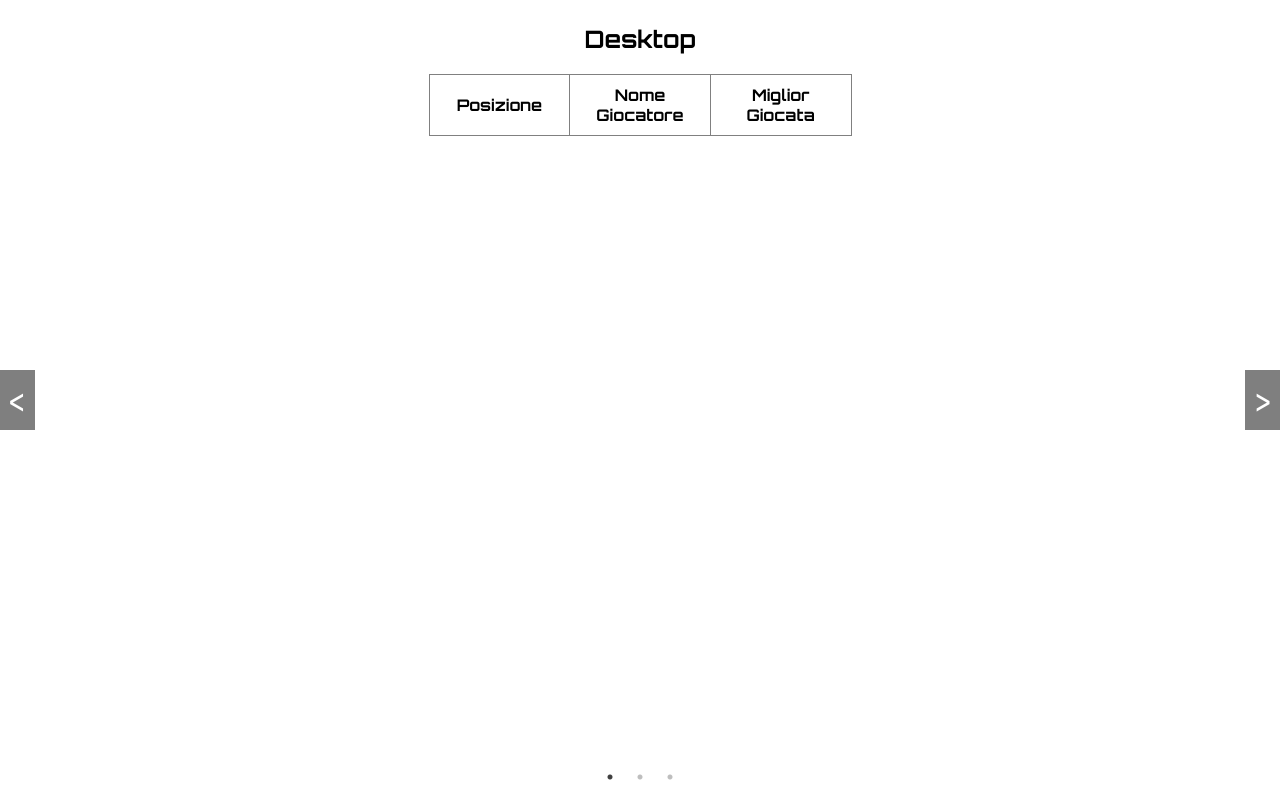
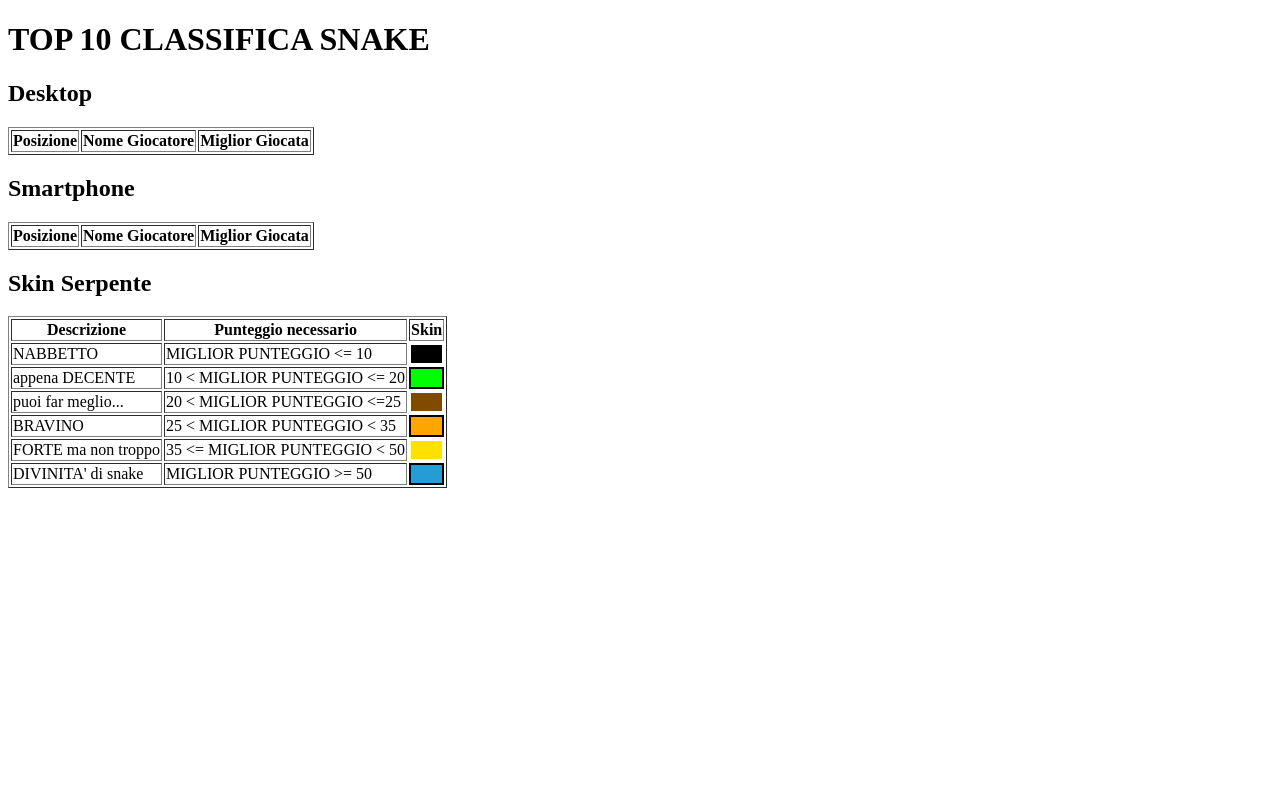
Before and after one commit to EnricoAbbona/SNAKE, a PHP site: page /classifica.html in a window 1280 px wide. Run offline with PHP 8.4, Linux system fonts and the light colour scheme; lists and menus that the app fills with data are empty.

Commit message:
comeback to old version

```diff
--- a/classifica.html
+++ b/classifica.html
@@ -5,13 +5,12 @@
 <meta name="viewport" content="width=device-width, initial-scale=1.0">
 <title>Classifica snake</title>
 <link rel="icon" type="image/x-icon" href="resources/snake.ico"/>
-    <link href="https://fonts.googleapis.com/css?family=Press+Start+2P" rel="stylesheet"/>
+<link
+  href="https://fonts.googleapis.com/css?family=Press+Start+2P"
+  rel="stylesheet"
+/>
 <link rel="stylesheet" href="classifica.css">
-    <link rel="stylesheet" type="text/css" href="https://cdnjs.cloudflare.com/ajax/libs/slick-carousel/1.8.1/slick.min.css"/>
-    <link rel="stylesheet" type="text/css" href="https://cdnjs.cloudflare.com/ajax/libs/slick-carousel/1.8.1/slick-theme.min.css"/>
 <script src="https://ajax.googleapis.com/ajax/libs/jquery/3.5.1/jquery.min.js"></script>
-    <script type="text/javascript" src="https://cdnjs.cloudflare.com/ajax/libs/slick-carousel/1.8.1/slick.min.js"></script>
-    <link rel="stylesheet" href="ranking.css" />
 <script>
 $(document).ready(function(){
     // Funzione per caricare i dati tramite AJAX e popolare le tabelle
@@ -22,7 +21,7 @@
             type: 'GET',
             data: { mobile: false },
             success: function(data) {
-                    $('#desktop_data').html(data); // Popola la sezione con i dati ottenuti
+                $('#tabella1').html(data); // Popola la prima tabella con i dati ottenuti
             }
         });
 
@@ -32,64 +31,39 @@
             type: 'GET',
             data: { mobile: true },
             success: function(data) {
-                    $('#mobile_data').html(data); // Popola la sezione con i dati ottenuti
+                $('#tabella2').html(data); // Popola la seconda tabella con i dati ottenuti
             }
         });
     }
 
-        // Inizializza la funzione caricaDati() quando la pagina è pronta
+    // Chiama la funzione caricaDati() quando la pagina è pronta
     caricaDati();
-
-        // Inizializza il carosello
-        $('.carousel').slick({
-            infinite: false, // Disable looping
-            slidesToShow: 1,
-            slidesToScroll: 1,
-            arrows: false,
-            dots: true
-        });
-
-        // Aggiungi eventi per i bottoni di navigazione
-        $('#prevButton').click(function(){
-            $('.carousel').slick('slickPrev');
-        });
-
-        $('#nextButton').click(function(){
-            $('.carousel').slick('slickNext');
-        });
 });
 </script>
+<link rel="stylesheet" href="ranking.css" />
 </head>
 <body>
-    <div class="carousel-container">
-        <div class="carousel">
-            <div class="elemento_carosello">
+<h1>TOP 10 CLASSIFICA SNAKE</h1>
+
 <h2 class="device">Desktop</h2>
-                    <div id="desktop_data">
-                        <table border="1">
+<table id="tabella1" border="1">
     <tr>
         <th>Posizione</th>
         <th>Nome Giocatore</th>
         <th>Miglior Giocata</th>
     </tr>
 </table>
-                    </div>
-                </div>
-            <div class="elemento_carosello">
+
 <h2 class="device">Smartphone</h2>
-                <div id="mobile_data">
-                    <table border="1">
+<table id="tabella2" border="1">
     <tr>
         <th>Posizione</th>
         <th>Nome Giocatore</th>
         <th>Miglior Giocata</th>
     </tr>
 </table>
-                </div>
-            </div>
-            <div class="elemento_carosello">
+
 <h2>Skin Serpente</h2>
-                <div>
 <table border="1">
     <thead>
         <tr>
@@ -99,21 +73,16 @@
         </tr>
     </thead>
     <tbody>
-                            <tr><td>NABBETTO</td><td>MIGLIOR PUNTEGGIO <= 10</td><td class="primo_rank rank_legend"></td></tr>
-                            <tr><td>appena DECENTE</td><td>10 < MIGLIOR PUNTEGGIO <= 20</td><td class="secondo_rank rank_legend"></td></tr>
-                            <tr><td>puoi far meglio...</td><td>20 < MIGLIOR PUNTEGGIO <=25</td><td class="terzo_rank rank_legend"></td></tr>
-                            <tr><td>BRAVINO</td><td>25 < MIGLIOR PUNTEGGIO < 35</td><td class="quarto_rank rank_legend"></td></tr>
-                            <tr><td>FORTE ma non troppo</td><td>35 <= MIGLIOR PUNTEGGIO < 50</td><td class="quinto_rank rank_legend"></td></tr>
-                            <tr><td>DIVINITA' di snake</td><td>MIGLIOR PUNTEGGIO >= 50</td><td class="sesto_rank rank_legend"></td></tr>
+        <!-- Prima colonna con 5 righe vuote -->
+        <tr><td>NABBETTO</td><td>MIGLIOR PUNTEGGIO <= 10</td><td class="primo_rank"></td></tr>
+        <tr><td>appena DECENTE</td><td>10 < MIGLIOR PUNTEGGIO <= 20</td><td class="secondo_rank"></td></tr>
+        <tr><td>puoi far meglio...</td><td>20 < MIGLIOR PUNTEGGIO <=25</td><td class="terzo_rank"></td></tr>
+        <tr><td>BRAVINO</td><td>25 < MIGLIOR PUNTEGGIO < 35</td><td class="quarto_rank"></td></tr>
+        <tr><td>FORTE ma non troppo</td><td>35 <= MIGLIOR PUNTEGGIO < 50 </td><td class="quinto_rank"></td></tr>
+        <tr><td>DIVINITA' di snake</td><td>MIGLIOR PUNTEGGIO >= 50</td><td class="sesto_rank"></td></tr>
     </tbody>
 </table>
-                </div>
-            </div>
-        </div>
-    </div>
-    <div class="nav-buttons">
-        <button id="prevButton">&lt;</button>
-        <button id="nextButton">&gt;</button>
-    </div>
+
+
 </body>
 </html>
--- a/ranking.css
+++ b/ranking.css
@@ -1,94 +1,3 @@
-@import url('https://fonts.googleapis.com/css2?family=Orbitron:wght@400..900&display=swap');
-@media only screen and (max-width: 480px) {
-  /* horizontal scrollbar for tables if mobile screen */
-  table {
-      overflow-x: auto;
-      display: block;
-  }
-}
-
-*{
-  font-family: "Orbitron", sans-serif;
-  font-optical-sizing: auto;
-  font-style: normal;
-}
-
-h2{
-  margin-top: 3vh;
-}
-
-body {
-  overflow:hidden; /* Prevent horizontal scrolling of the page */
-  margin: 0;
-  padding: 0;
-}
-.carousel-container {
-  width: 100vw;
-  height: 100vh;
-}
-.elemento_carosello {
-  width: 100%;
-  height: 100%;
-  display: flex;
-  align-items: center;
-  justify-content: center;
-  flex-direction: column;
-  text-align: center;
-}
-.carousel {
-  width: 100%;
-  height: 100%;
-}
-
-.slick-dots {
-	position: absolute;
-	bottom: 0;
-	display: block;
-	width: 100%;
-	padding: 0;
-	margin-bottom: 1%;
-	list-style: none;
-	text-align: center;
-}
-
-.slick-slide {
-  display: flex;
-  align-items: center;
-  justify-content: center;
-}
-.nav-buttons {
-  position: fixed;
-  top: 50%;
-  width: 100%;
-  display: flex;
-  justify-content: space-between;
-  transform: translateY(-50%);
-  pointer-events: none; /* Allow buttons to be visible but not interfere with scrolling */
-}
-.nav-buttons button {
-  background-color: rgba(0, 0, 0, 0.5);
-  border: none;
-  color: white;
-  font-size: 2em;
-  padding: 10px;
-  cursor: pointer;
-  pointer-events: all; /* Enable clicking on buttons */
-}
-table {
-  width: 90%;
-  max-width: fit-content; /* Ensure tables do not grow beyond a certain width */
-  margin: 0 auto;
-  border-collapse: collapse;
-  table-layout:fixed;
-}
-
-th, td {
-  padding: 10px;
-  overflow: hidden;
-  text-overflow: ellipsis;
-  word-wrap: break-word;
-}
-
 .primo_rank {
     background-color: hsl(0, 0%, 0%);
     border: 0.25vmin solid rgb(255, 255, 255);
@@ -116,11 +25,3 @@ th, td {
     background-color: #259dd4;
     border: 0.25vmin solid black;
 }
-  .settimo_rank{
-    background-color: #7f13ea;
-    border: 0.25vmin solid black;
-  }
-
-  .rank_legend{
-    border: 0.25vmin solid black !important;
-  }
```
Also changed, not shown: ranking.js (+1 -6 lines), index.html (line endings or trailing spaces). Lines whose indentation alone changed are shown as unchanged.
